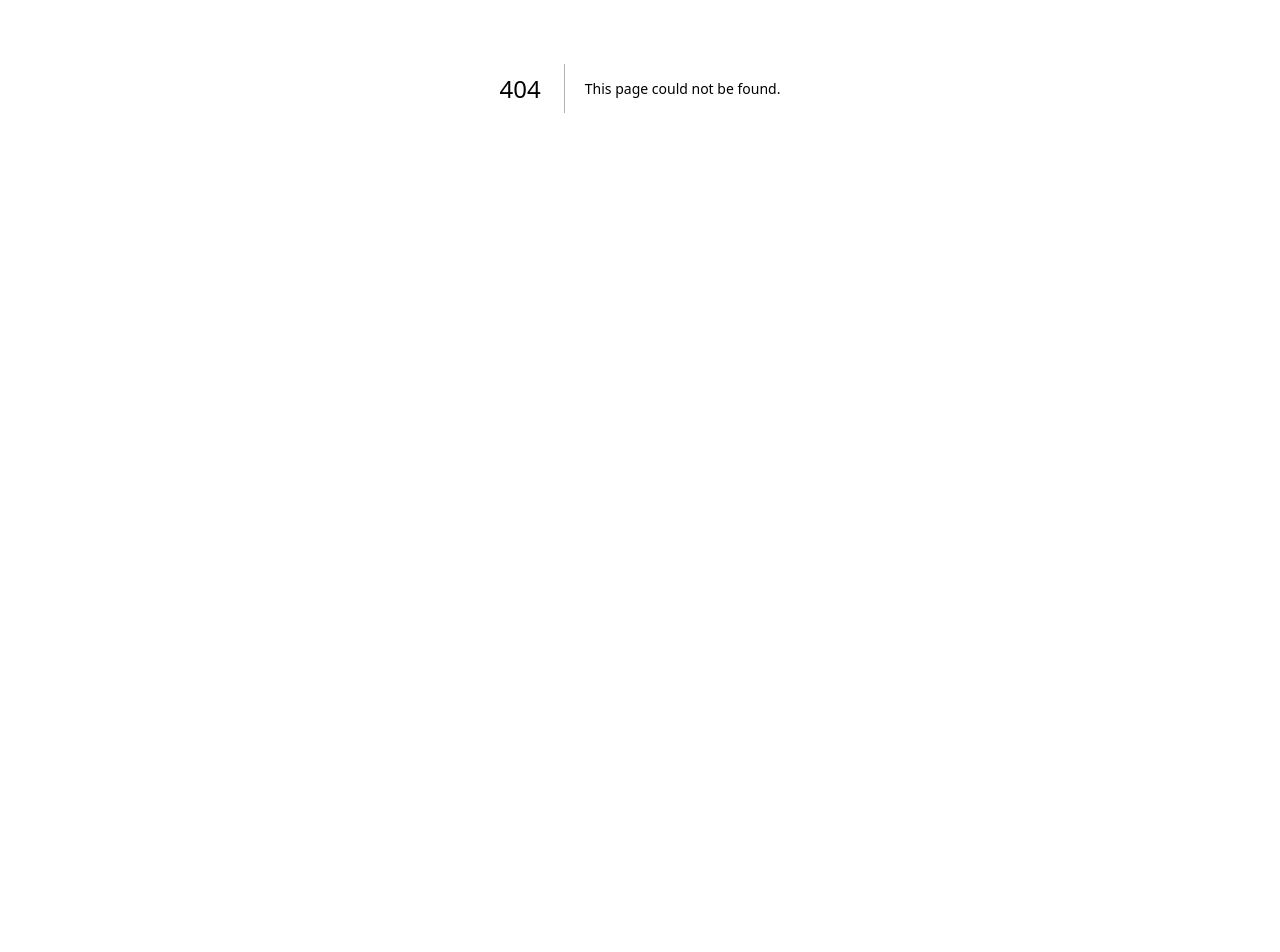
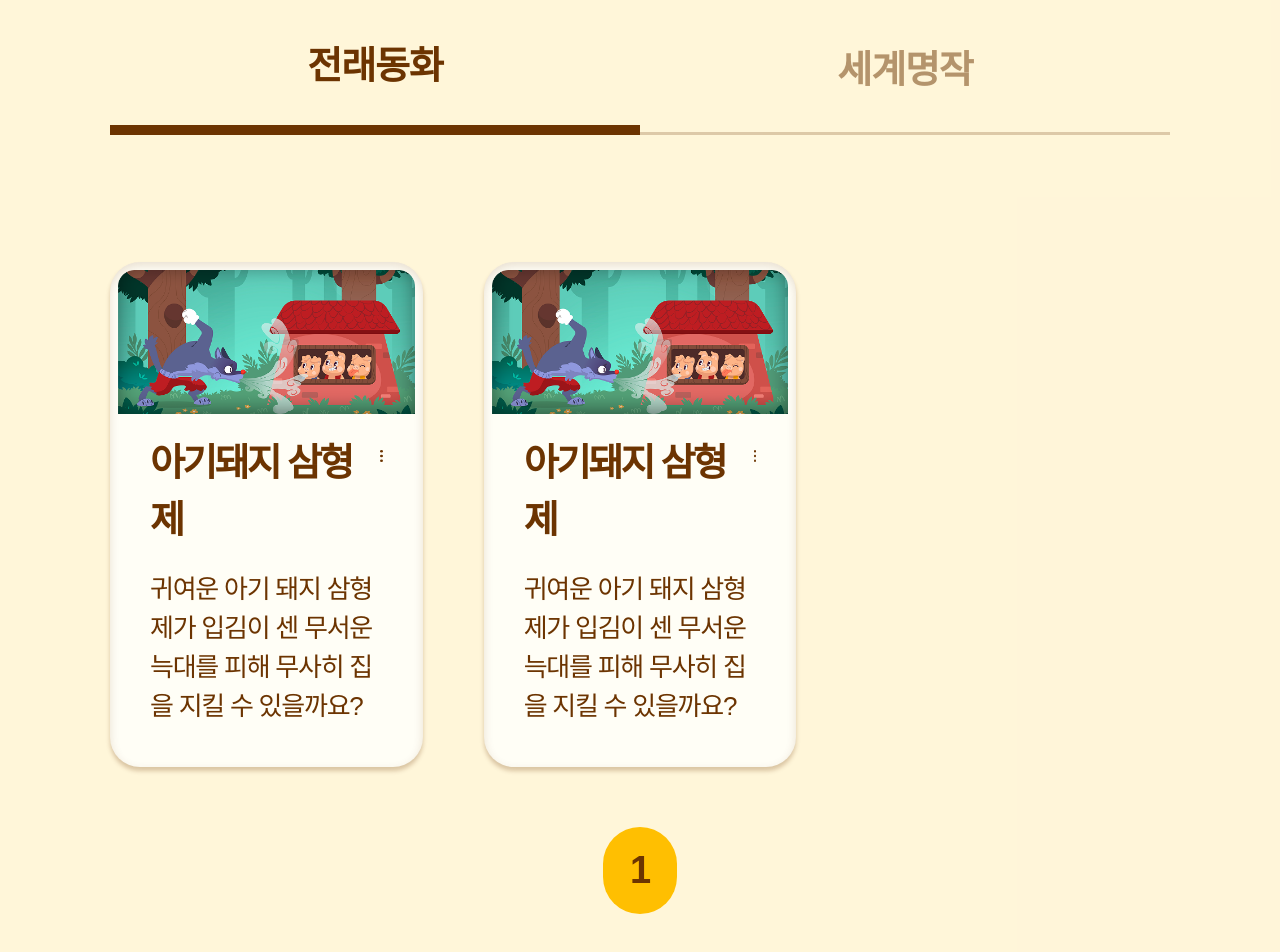
Before and after one commit to 25-capstone-design-kyonggiBucks/Web, a Next.js app: page /admin/home in a window 1280 px wide. Before the commit this address had no page. Shown: the part 312-1264 px from the top of the page. Before the commit the page ends 800 px from the top, so only its background shows below. Built offline with nearby package versions, Linux system fonts and the light colour scheme; a web font is replaced by a local one.

Commit message:
feat: 관리자 home 화면 구현

```diff
--- a/app/(no-navbar)/login/page.tsx
+++ b/app/(no-navbar)/login/page.tsx
@@ -2,6 +2,7 @@
 
 import Link from "next/link";
 import MainButton from "../../../components/MainButton";
+import { useAuth } from "@/contexts/AuthContext";
 import { useRouter } from "next/navigation";
 import { useState } from "react";
 
@@ -10,6 +11,7 @@ export default function LoginPage() {
   const [password, setPassword] = useState("");
   const [error, setError] = useState("");
   const router = useRouter();
+  const { setUserRole } = useAuth();
 
   const handleLogin = () => {
     if (!id || !password) {
@@ -23,10 +25,16 @@ export default function LoginPage() {
       return;
     }
 
-    setError("");
-    console.log("아이디:", id);
-    console.log("비밀번호:", password);
-    router.push("/home");
+    if (id === "admin" && password === "1234") {
+      setUserRole("admin");
+      router.push("/admin/home");
+    } else if (id === "user" && password === "1234") {
+      setUserRole("user");
+      router.push("/home");
+    } else {
+      setError("아이디 또는 비밀번호가 올바르지 않습니다.");
+      return;
+    }
   };
 
   return (
--- /dev/null
+++ b/app/(with-navbar)/admin/home/page.tsx
@@ -0,0 +1,151 @@
+"use client";
+
+import Image from "next/image";
+import booksData from "../../../../mocks/bookList.json";
+import { useState } from "react";
+const MOCK_BOOKS = booksData.data;
+
+// 간단 드롭다운(또는 모달) 예시 컴포넌트
+function MoreOptions() {
+  // 수정/삭제/추가 버튼 클릭 시 로직 추가 가능
+  return (
+    <div className="gap-y-[30px] flex flex-col w-[180px] h-[288px] shrink-0 rounded-[30px] bg-[rgba(255,254,246,0.95)] shadow-[2px_7px_10px_3px_rgba(0,0,0,0.45),_0px_4px_10px_0px_rgba(108,52,1,0.15)_inset] text-text-brown font-nanum text-[40px] not-italic font-normal leading-[85%] tracking-[-1.2px]">
+      <button className="px-[54px] mt-[30px]">수정</button>
+
+      <hr className="border-t-[2px] border-text-brown opacity-[0.45] w-full" />
+      <button className="px-[54px] ">삭제</button>
+
+      <hr className="border-t-[2px] border-text-brown opacity-[0.45] w-full" />
+      <button className="px-[54px] ">추가</button>
+    </div>
+  );
+}
+
+export default function AdminHomePage() {
+  const [currentType, setCurrentType] = useState<"FOLKTALE" | "CLASSIC">(
+    "FOLKTALE"
+  );
+  const [page, setPage] = useState(1);
+  const [openId, setOpenId] = useState<number | null>(null);
+
+  const itemsPerPage = 6;
+
+  const filteredBooks = MOCK_BOOKS.filter(
+    (book) => book.bookType === currentType
+  );
+  const totalPages = Math.ceil(filteredBooks.length / itemsPerPage);
+  const startIndex = (page - 1) * itemsPerPage;
+  const displayedBooks = filteredBooks.slice(
+    startIndex,
+    startIndex + itemsPerPage
+  );
+
+  const handleTabChange = (type: "FOLKTALE" | "CLASSIC") => {
+    setCurrentType(type);
+    setPage(1);
+  };
+
+  const handleMoreClick = (bookId: number) => {
+    setOpenId(openId === bookId ? null : bookId);
+  };
+
+  return (
+    <div
+      className="flex flex-col min-h-screen items-center justify-start
+                    text-text-brown font-nanum bg-sub-color tracking-[-0.071em] px-[110px]"
+    >
+      <h1 className="text-[38px] font-extrabold mt-[87px] mb-[66px]">
+        동화 관리하기
+      </h1>
+
+      {/* 탭 버튼 */}
+      <div className="flex w-full justify-center font-extrabold text-[38px] mb-[127px]">
+        <button
+          onClick={() => handleTabChange("FOLKTALE")}
+          className={`w-full pb-[30px] ${
+            currentType === "FOLKTALE"
+              ? "border-b-[10px] border-b-text-brown opacity-100"
+              : "border-b-[3px] border-b-[rgba(108,52,1,0.45)] opacity-50"
+          }`}
+        >
+          전래동화
+        </button>
+        <button
+          onClick={() => handleTabChange("CLASSIC")}
+          className={`w-full pb-[30px] ${
+            currentType === "CLASSIC"
+              ? "border-b-[10px] border-b-text-brown opacity-100"
+              : "border-b-[3px] border-b-[rgba(108,52,1,0.45)] opacity-50"
+          }`}
+        >
+          세계명작
+        </button>
+      </div>
+
+      {/* 동화 카드 그리드 (관리자는 더보기 아이콘 포함) */}
+      <div className="grid grid-cols-3 gap-[61px] w-full">
+        {displayedBooks.map((book) => (
+          <div
+            key={book.bookId}
+            className="rounded-[30px] bg-[#FFFEF6]
+                       shadow-[0px_4px_4px_rgba(108,52,1,0.25),_inset_0px_4px_10px_rgba(108,52,1,0.15)]
+                       text-center flex flex-col relative p-2"
+          >
+            <div className="relative w-full aspect-[526/256] mb-[21px] cursor-pointer">
+              <Image src={book.imageURL} alt={book.title} fill />
+            </div>
+            {/* 도서 정보 + 더보기 아이콘 */}
+            <div className="flex flex-row justify-between px-[32px] pb-[33px]">
+              <div className="text-start">
+                <h3 className="text-[38px] font-extrabold leading-normal tracking-[-0.071em]">
+                  {book.title}
+                </h3>
+                <p className="text-[26px] font-normal tracking-[-0.048em] mt-[21px]">
+                  {book.summary}
+                </p>
+              </div>
+              {/* 더보기 아이콘 */}
+              <div className="relative mt-[10px]">
+                <button
+                  type="button"
+                  onClick={(e) => {
+                    e.stopPropagation();
+                    handleMoreClick(book.bookId);
+                  }}
+                >
+                  <Image
+                    src="/icons/admin-home-more-options.svg"
+                    alt="더보기 아이콘"
+                    width={10}
+                    height={56}
+                  />
+                </button>
+                {/* 드롭다운(또는 모달) */}
+                {openId === book.bookId && (
+                  <div className="absolute mt-[150px] left-full -translate-y-1/2  z-10">
+                    <MoreOptions />
+                  </div>
+                )}
+              </div>
+            </div>
+          </div>
+        ))}
+      </div>
+
+      {/* 페이지네이션 */}
+      <div className="flex gap-[40px] my-[60px]">
+        {Array.from({ length: totalPages }, (_, i) => i + 1).map((num) => (
+          <button
+            key={num}
+            onClick={() => setPage(num)}
+            className={`text-[38px] font-extrabold leading-normal
+                        px-[27px] py-[15px] rounded-full
+                        ${page === num ? "bg-main-color" : "bg-gray-200"}`}
+          >
+            {num}
+          </button>
+        ))}
+      </div>
+    </div>
+  );
+}
--- /dev/null
+++ b/app/(with-navbar)/admin/layout.tsx
@@ -0,0 +1,7 @@
+export default function WithNavbarLayout({
+  children,
+}: {
+  children: React.ReactNode;
+}) {
+  return <div>{children}</div>;
+}
--- a/app/layout.tsx
+++ b/app/layout.tsx
@@ -2,6 +2,7 @@ import "./globals.css";
 
 import { Geist, Geist_Mono } from "next/font/google";
 
+import { AuthProvider } from "@/contexts/AuthContext";
 import type { Metadata } from "next";
 
 const geistSans = Geist({
@@ -29,7 +30,7 @@ export default function RootLayout({
       <body
         className={`${geistSans.variable} ${geistMono.variable} antialiased`}
       >
-        {children}
+        <AuthProvider>{children}</AuthProvider>
       </body>
     </html>
   );
--- /dev/null
+++ b/contexts/AuthContext.tsx
@@ -0,0 +1,25 @@
+"use client";
+
+import { ReactNode, createContext, useContext, useState } from "react";
+
+type AuthContextType = {
+  userRole: "admin" | "user" | null;
+  setUserRole: (role: "admin" | "user" | null) => void;
+};
+
+const AuthContext = createContext<AuthContextType>({
+  userRole: null,
+  setUserRole: () => {},
+});
+
+export const AuthProvider = ({ children }: { children: ReactNode }) => {
+  const [userRole, setUserRole] = useState<"admin" | "user" | null>(null);
+
+  return (
+    <AuthContext.Provider value={{ userRole, setUserRole }}>
+      {children}
+    </AuthContext.Provider>
+  );
+};
+
+export const useAuth = () => useContext(AuthContext);
```
Also changed, not shown: public/icons/admin-home-more-options.svg (added).
